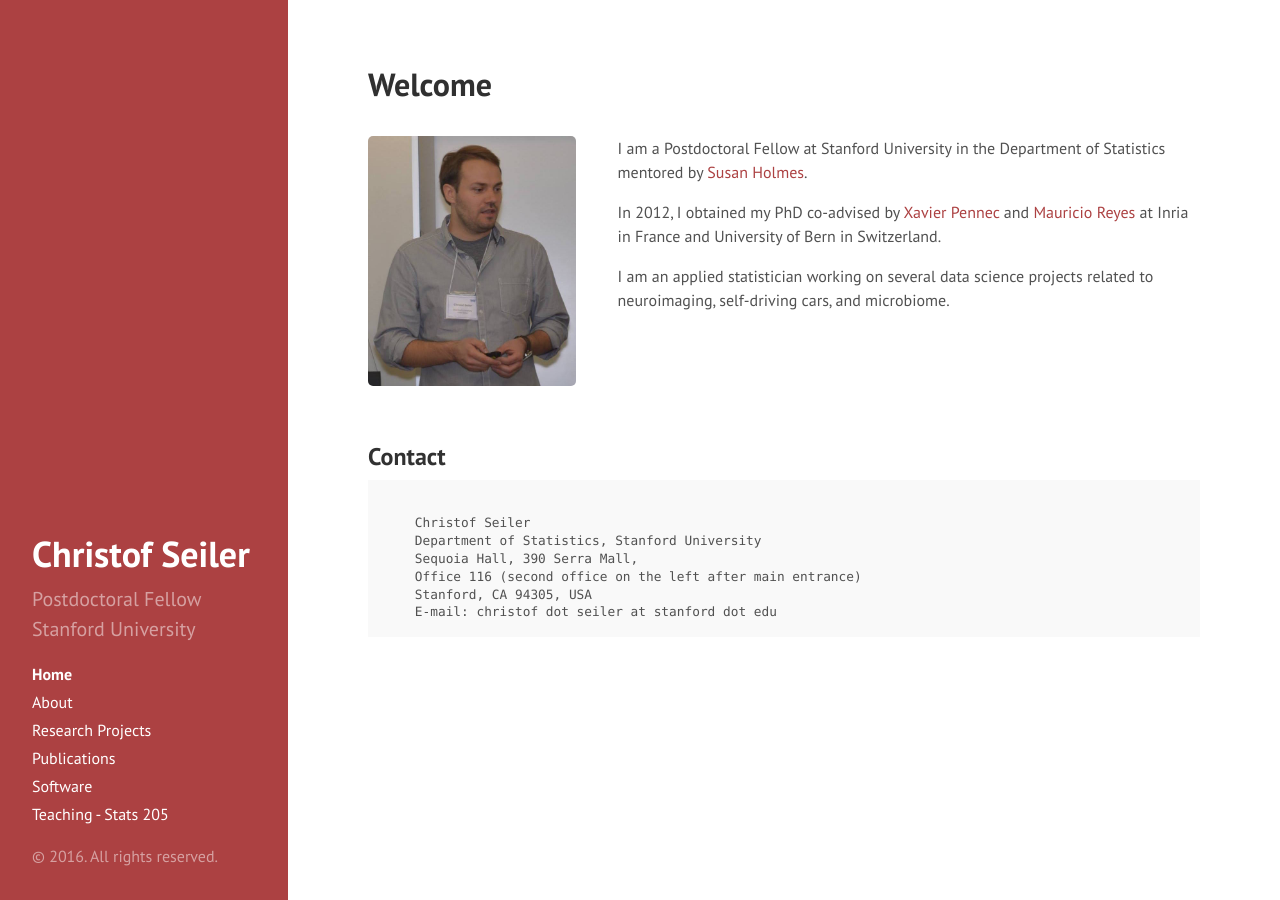
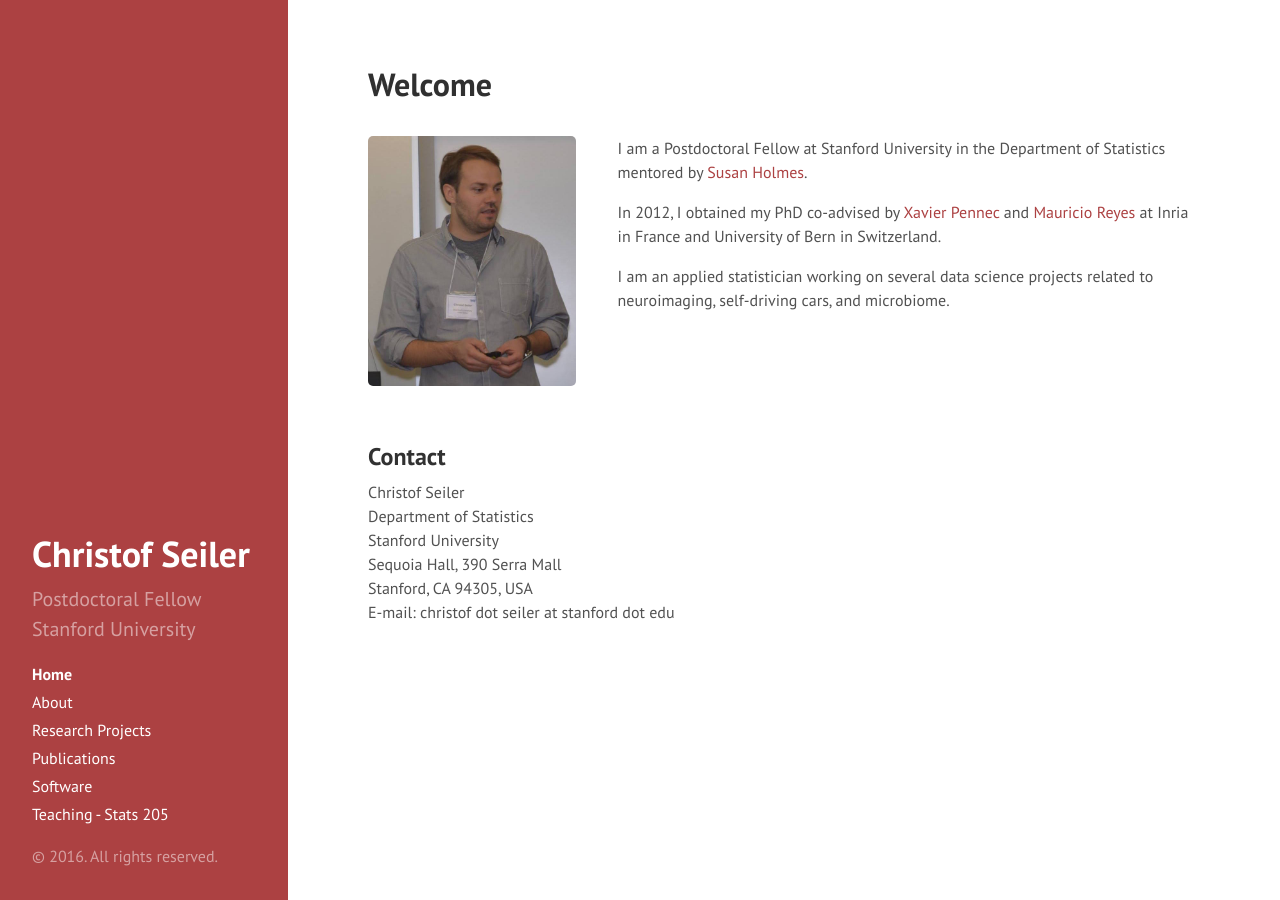
Before and after one commit to ChristofSeiler/ChristofSeiler.github.io, a Jekyll site: the page built from index.html, in a window 1280 px wide. Built offline with Jekyll 4.4.1, drawn with Linux system fonts in a browser that asks for light colours; the list of posts is cut into pages by our own code.

Commit message:
improve front page of website

```diff
--- a/index.html
+++ b/index.html
@@ -46,14 +46,13 @@ img {
 <br>
 
 <h2 id="contact">Contact</h2>
-<pre><code>
-    Christof Seiler
-    Department of Statistics, Stanford University
-    Sequoia Hall, 390 Serra Mall,
-    Office 116 (second office on the left after main entrance)
-    Stanford, CA 94305, USA
-    E-mail: christof dot seiler at stanford dot edu
-</code></pre>
+Christof Seiler <br>
+Department of Statistics <br>
+Stanford University <br>
+Sequoia Hall, 390 Serra Mall <br>
+Stanford, CA 94305, USA <br>
+E-mail: christof dot seiler at stanford dot edu
+
 
 <!--
 <div class="posts">
```
